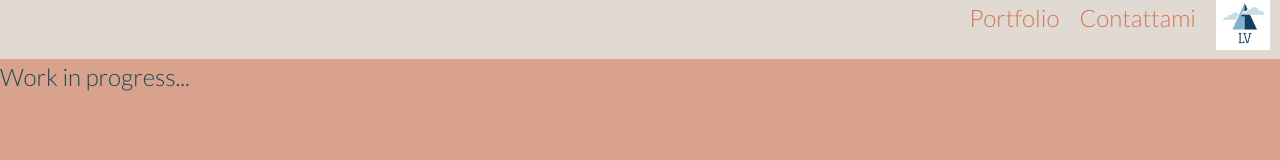
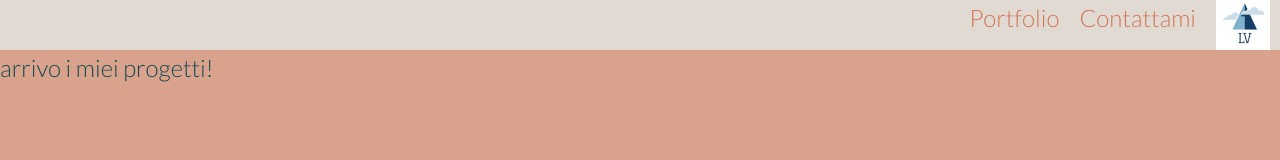
Before and after one commit to LVin100/vincent.legnani-HTML-e-CSS, a plain HTML site: page assets/portfolio/portfolio.html in a window 1280 px wide. Drawn offline with nearby package versions, Linux system fonts and the light colour scheme.

Commit message:
ultimi aggiustamenti

```diff
--- a/assets/css/style.css
+++ b/assets/css/style.css
@@ -3,7 +3,10 @@
     padding: 0;
     box-sizing: border-box;
 }
-
+html {
+    wodth:100%;
+    height: 100%;
+}
 ::-webkit-scrollbar {
     width: 10px;
 
@@ -103,6 +106,8 @@ strong {
     color: #8ca4a7;
 }
 
+
+
 footer {
     background-color: #194a50;
     display: flex;
@@ -161,7 +166,6 @@ ul {
 }
 
 
-
 /*smartphone*/
 @media only screen and (max-width:576px) {
     body {
--- a/assets/portfolio/portfolio.html
+++ b/assets/portfolio/portfolio.html
@@ -1,9 +1,11 @@
 <!DOCTYPE html>
 <html lang="en">
 <head>
+
     <meta charset="UTF-8">
     <meta name="viewport" content="width=device-width, initial-scale=1.0">
     <title>Portfolio</title>
+    <link href="https://cdn.jsdelivr.net/npm/bootstrap@5.1.3/dist/css/bootstrap.min.css" rel="stylesheet" integrity="sha384-1BmE4kWBq78iYhFldvKuhfTAU6auU8tT94WrHftjDbrCEXSU1oBoqyl2QvZ6jIW3" crossorigin="anonymous">
     <link rel="stylesheet" href="../css/style.css">
     <link href="https://fonts.googleapis.com/css2?family=Lato:wght@100;300;700&display=swap" rel="stylesheet">
     <link rel="icon" type="x-icon" href="../images/logo-lv.jpg">
@@ -16,7 +18,9 @@
             <a href="/index.html" class="contatti"><img src="../images/logo-lv.jpg" alt="Home Page" style="height:50px;"></a>
         </nav>
     </header>
-    Work in progress...
 
+
+    <p> arrivo i miei progetti!</p>
+    <script src="https://cdn.jsdelivr.net/npm/bootstrap@5.1.3/dist/js/bootstrap.bundle.min.js" integrity="sha384-ka7Sk0Gln4gmtz2MlQnikT1wXgYsOg+OMhuP+IlRH9sENBO0LRn5q+8nbTov4+1p" crossorigin="anonymous"></script>
 </body>
 </html>
```
Also changed, not shown: index.html (+3 -3 lines).
